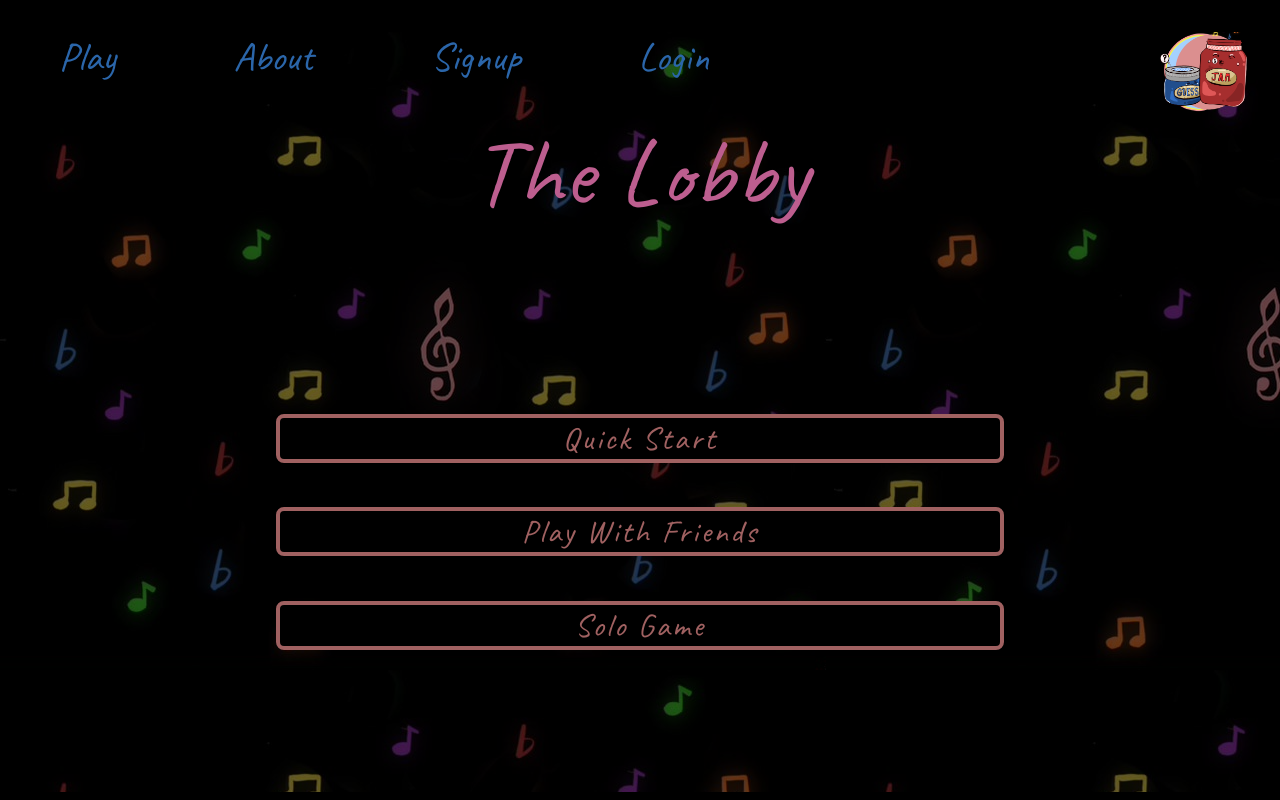
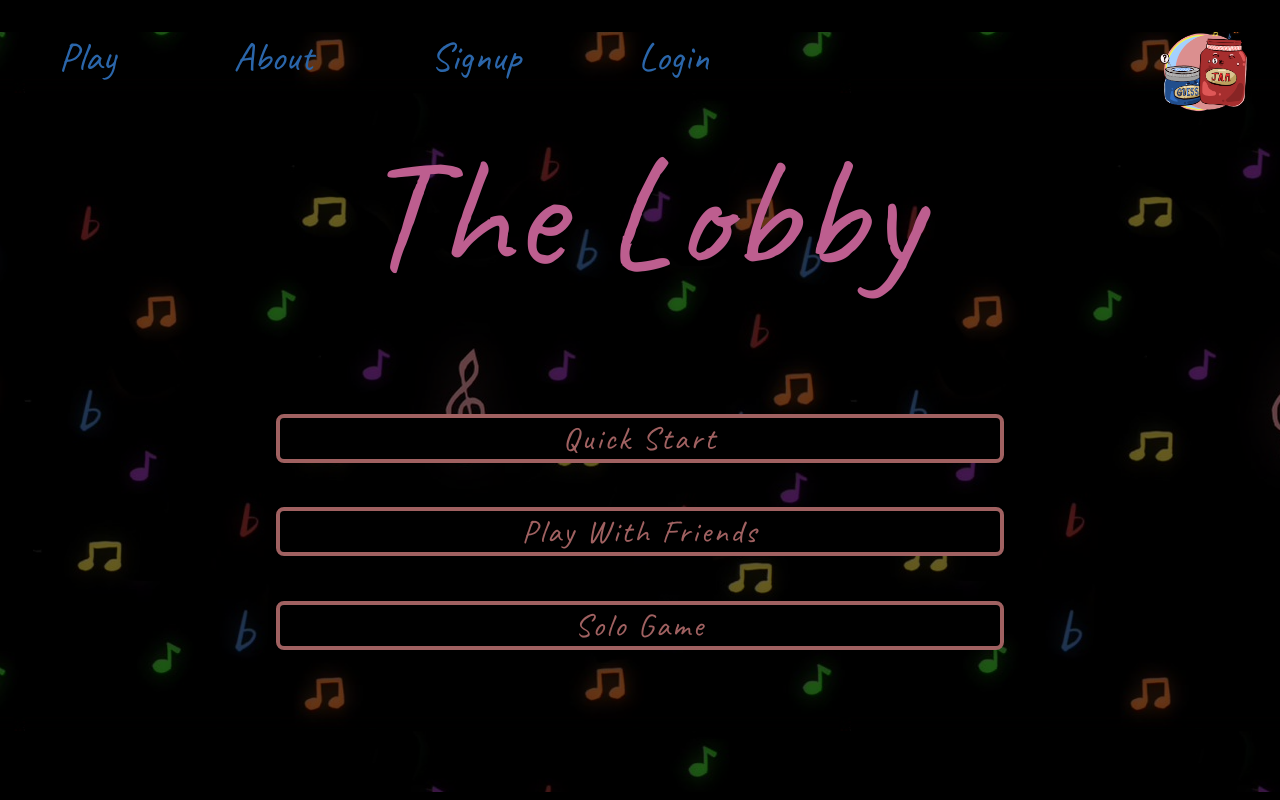
Before and after one commit to ronquiaj/Guess_Jam, a React (Create React App) app in the folder client/: page /lobby in a window 1280 px wide. Built offline with nearby package versions, Linux system fonts and the light colour scheme.

Commit message:
Added cool background animation

```diff
--- a/client/public/styles.css
+++ b/client/public/styles.css
@@ -7,4 +7,14 @@ body {
   height: 95vh;
   margin: 0;
   background: url("./images/background.png");
+  animation: move 100s linear infinite;
 }
+
+@keyframes move {
+  from {
+    background-position: left;
+  }
+  to {
+    background-position: right;
+  }
+}
--- a/client/src/routes/GamePage/styles.scss
+++ b/client/src/routes/GamePage/styles.scss
@@ -12,7 +12,7 @@
     width: 15rem;
     padding: 1rem;
     color: $red-on;
-    border: 1px solid $red-on;
+    border: 6px solid $red-on;
     font-size: 4rem;
   }
   &--ready-set-go {
--- a/client/src/routes/Lobby/styles.scss
+++ b/client/src/routes/Lobby/styles.scss
@@ -10,7 +10,8 @@
   height: 70vh;
   &--header {
     height: 50%;
-    font-size: 6rem;
+    font-size: 10rem;
+    color: $hot-pink-on;
     @include breakpoint("sm") {
       font-size: 4.5rem;
     }
```
